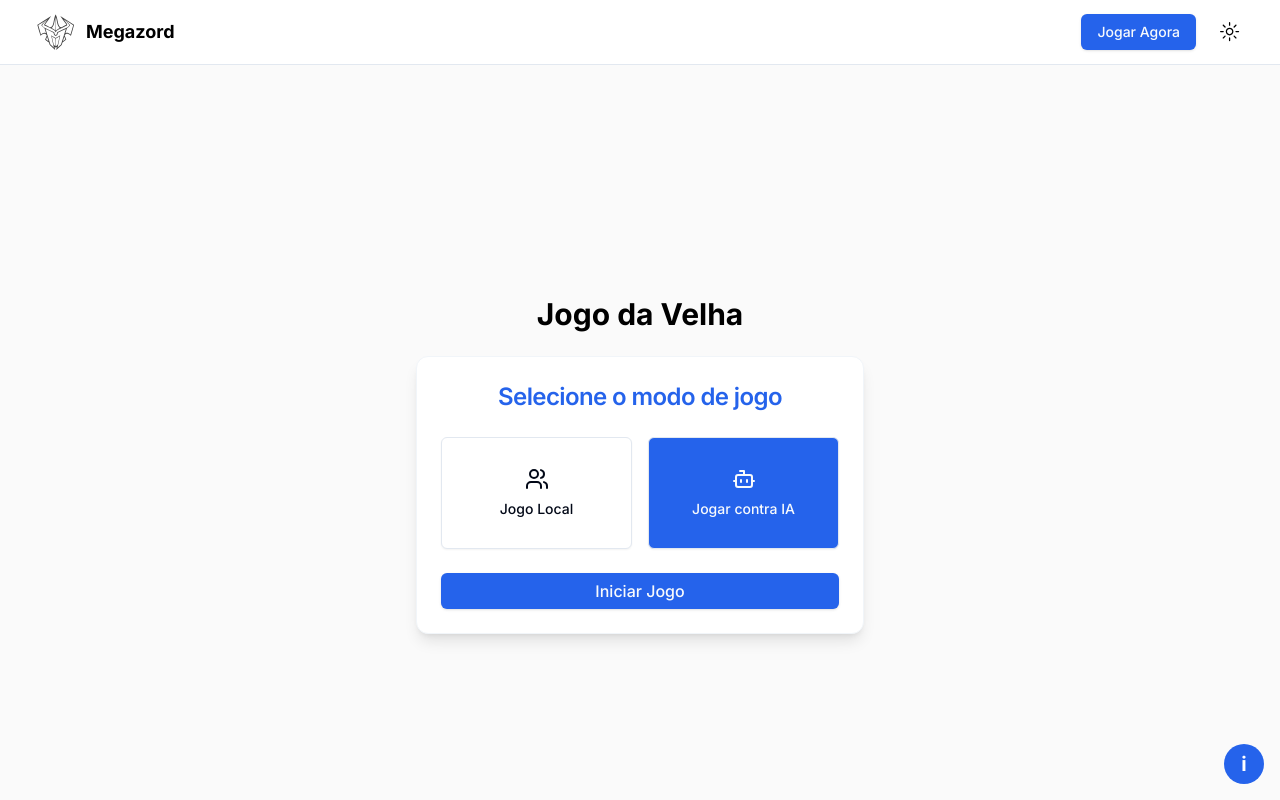
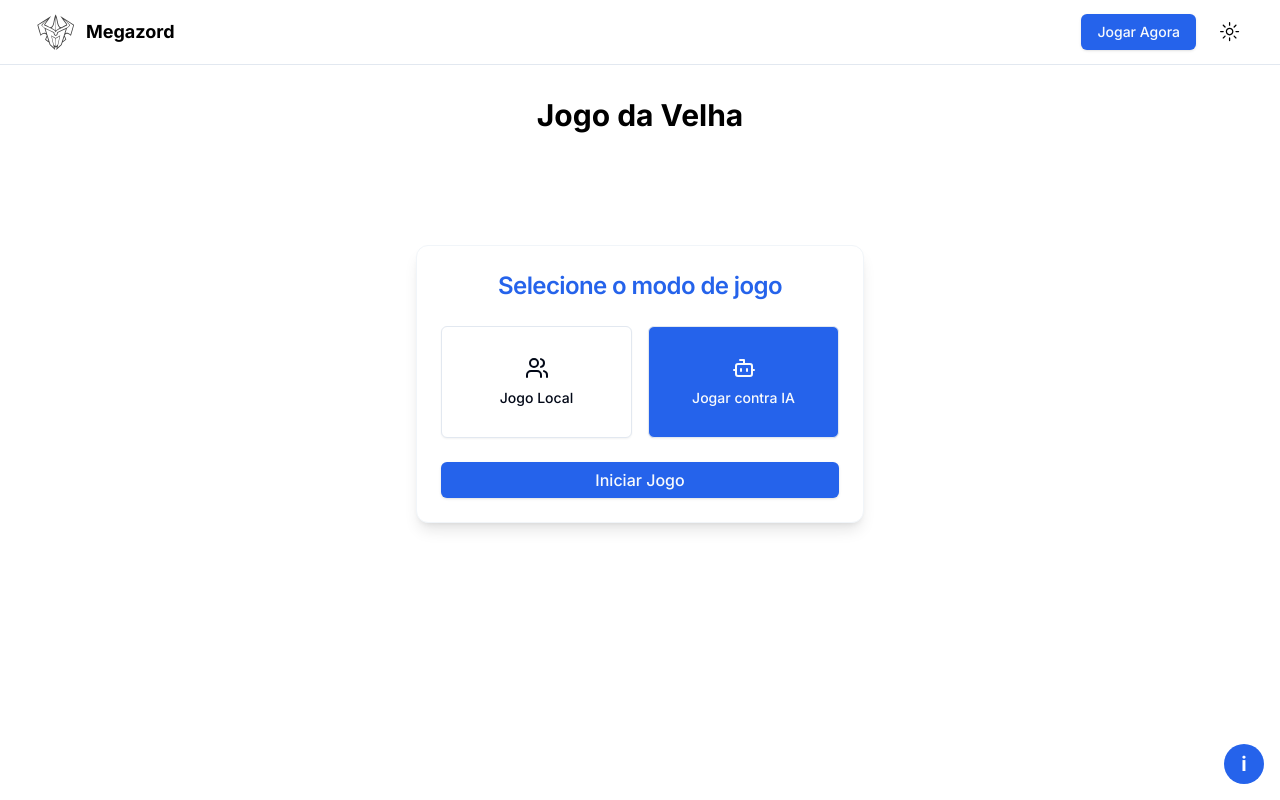
Before and after one commit to giovannivicentin/megazord, a Next.js app: page /tic-tac-toe in a window 1280 px wide. Shown: the top 800 px of the page. Built offline with nearby package versions, Linux system fonts and the light colour scheme.

Commit message:
fix: adjust layout and spacing in TicTacToePage component

```diff
--- a/src/app/tic-tac-toe/page.tsx
+++ b/src/app/tic-tac-toe/page.tsx
@@ -3,8 +3,8 @@ import TicTacToe from '@/components/tic-tac-toe'
 function TicTacToePage() {
   return (
     <>
-      <div className="min-h-screen flex flex-col items-center justify-center p-4 bg-neutral-50 dark:bg-[unset]">
-        <h1 className="text-3xl font-bold mb-6">Jogo da Velha</h1>
+      <div className="flex min-h-screen flex-col items-center px-4 pt-8 dark:bg-[unset]">
+        <h1 className="text-3xl font-bold mb-28">Jogo da Velha</h1>
         <TicTacToe />
       </div>
     </>
```
